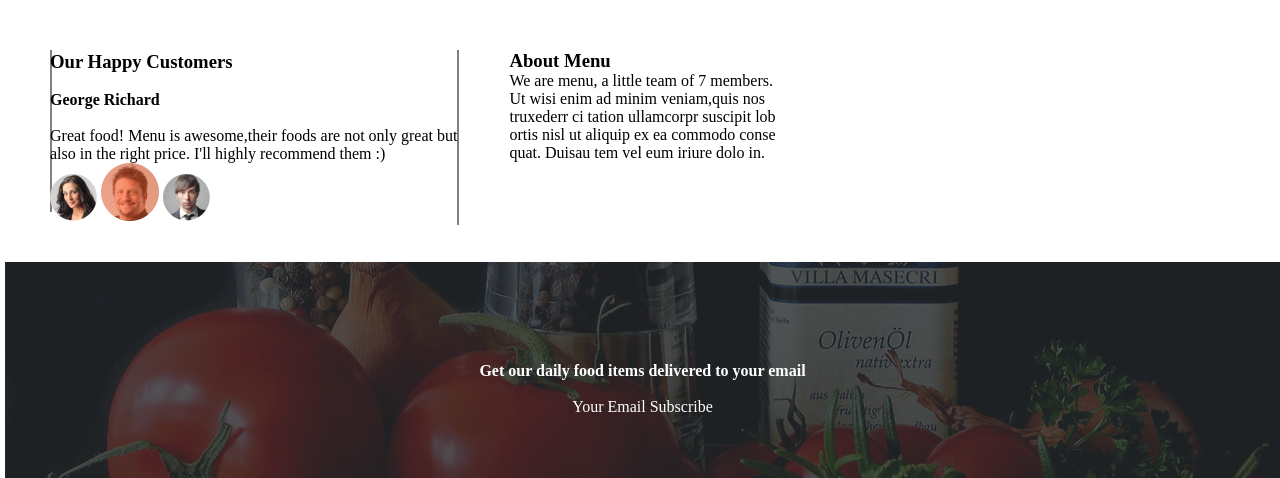
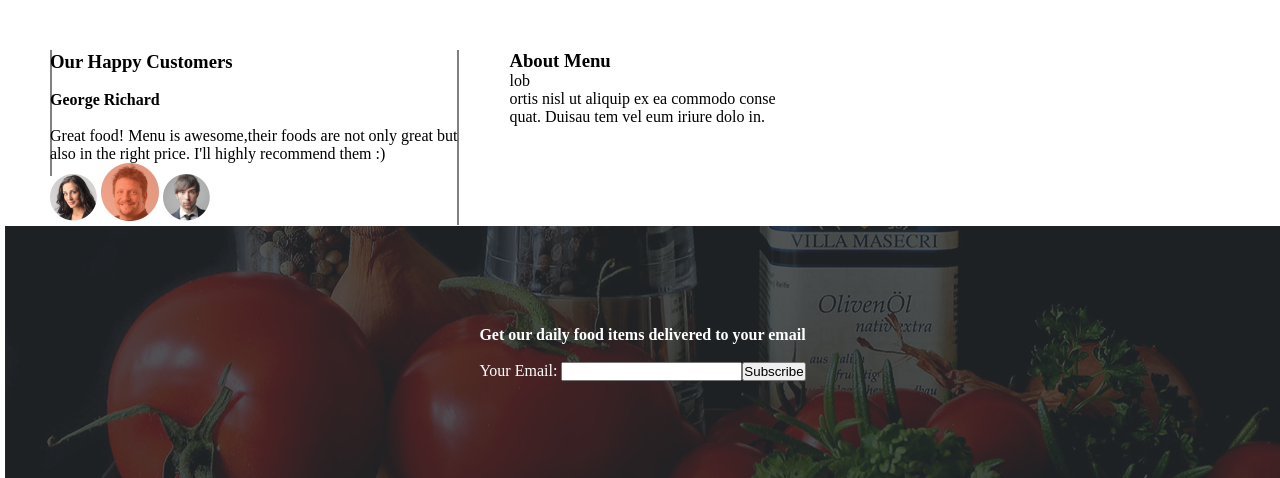
Before and after one commit to Ecline234/Anita-s-Kitchen, a plain HTML site: page index.html in a window 1280 px wide. Shown: the part 1973-2451 px from the top of the page. Drawn offline with Linux system fonts and the light colour scheme.

Commit message:
added form

```diff
--- a/index.html
+++ b/index.html
@@ -67,13 +67,23 @@
             <img src="p3.png" alt="p3">
     </div>
             <div class="about">
-                <h3>About Menu</h3>
-            We are menu, a little team of 7 members. <br>Ut wisi enim ad minim veniam,quis nos <br> truxederr ci tation ullamcorpr suscipit lob <br> ortis nisl ut aliquip ex ea commodo conse <br> quat. Duisau tem vel eum iriure dolo in.
+                                                                            <h3>About Menu</h3>lob <br> ortis nisl ut aliquip ex ea commodo conse <br> quat. Duisau tem vel eum iriure dolo in.
             </div>
         <div class="subscription">
             <h4>Get our daily food items delivered to your email</h4>
              <br>
-             <div class="contacts">Your Email  Subscribe</div>
+            <script>
+                function validateForm() {
+                    var x= document.forms["myForm"]["fname"].value;
+                    if (x == "") {
+                        alert("Email must be filled out");
+                        return false;
+                    }
+                }
+            </script>
+            <form name="myForm" action="/action_page.php" onsubmit="return validateForm()" method="post">
+            Your Email: <input type="text" name="fname"><input type="submit" value="Subscribe">
+            </form>
         </div>
 <footer>
 </p>
--- a/style.css
+++ b/style.css
@@ -54,6 +54,3 @@ a{
 .subscribe{
     margin-left: ;
 }
-ipsum{
-
-}
```
Also changed, not shown: 1 other file.
